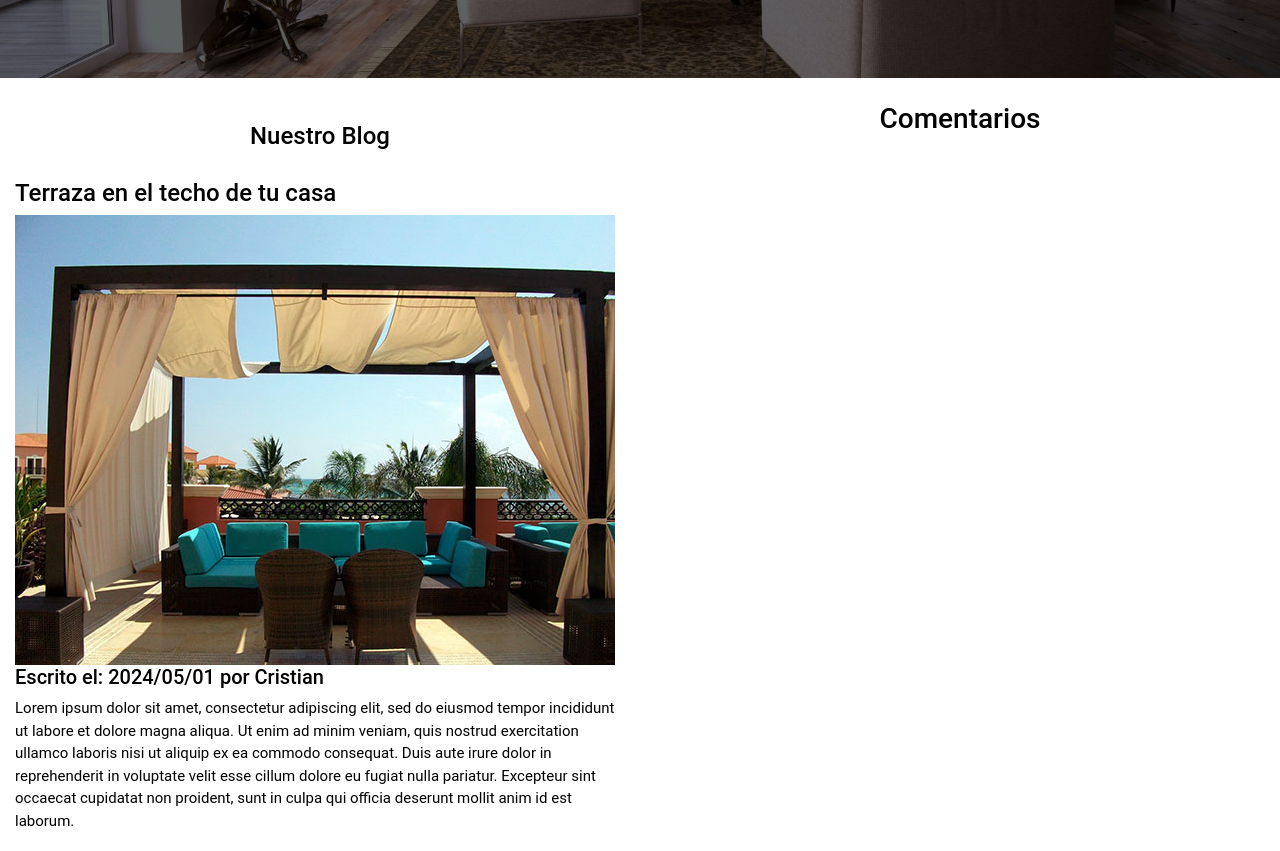
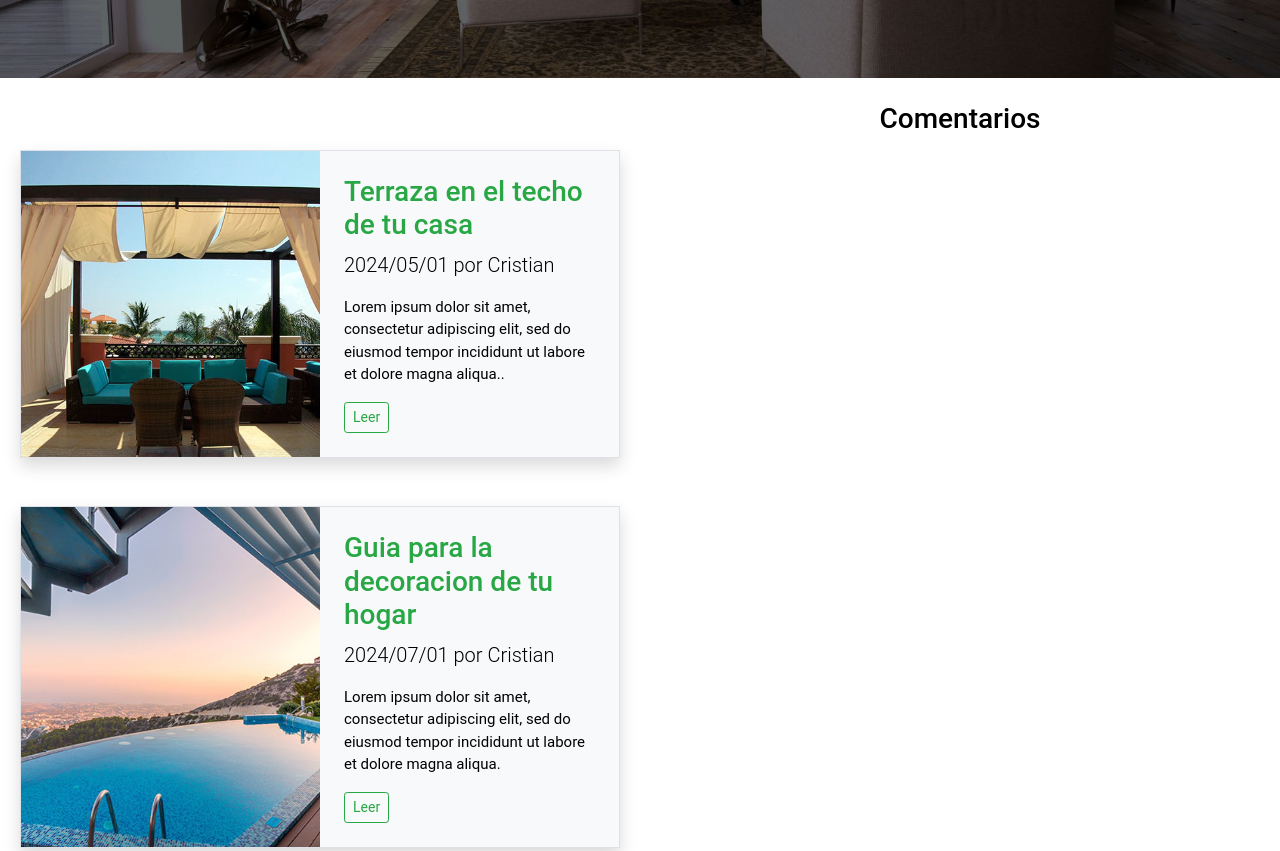
Before and after one commit to rosalescristian/TP-Laboratorio3-RosalesCristian-2024, a plain HTML site: page index.html in a window 1280 px wide. Shown: the part 2369-3220 px from the top of the page. Drawn offline with nearby package versions, Linux system fonts and the light colour scheme.

Commit message:
Fixed blog section and dinamic load of posts

```diff
--- a/index.html
+++ b/index.html
@@ -42,21 +42,19 @@
 
     <section class="d-flex flex-wrap">
         <div class="blog col-md-6 py-4">
-            <h3 id="blog" class="text-center">Nuestro Blog</h3>
-            <div class="blog-tarjetas d-flex justify-content-around">
-                <!-- Tarjetas del Blog se inyectan desde JS -->
-            </div>
+            <!-- El contenido del blog se generará dinámicamente desde scripts.js -->
         </div>
         <div class="comentarios col-md-6 py-4">
+            <!-- Las tarjetas de comentarios se pueden generar dinámicamente desde scripts.js -->
             <h3 id="comentarios" class="text-center">Comentarios</h3>
             <div class="comentarios-tarjetas d-flex justify-content-around">
-                <!-- Tarjetas de Comentarios se inyectan desde JS -->
+                <!-- Aquí se inyectarán las tarjetas de comentarios -->
             </div>
         </div>
     </section>
 
     <footer id="footer" class="bg-dark text-white d-flex justify-content-between align-items-center py-3">
-        <!-- El nav bar y copyright se inyectan desde JS -->
+        <!-- El navbar y copyright se inyectan desde JS -->
     </footer>
 </body>
 
--- a/scripts/scripts.js
+++ b/scripts/scripts.js
@@ -88,14 +88,18 @@ function createPropertyCard(imageSrc, imageAlt, title, description, price, wc, p
 
 function createBlogPost(imageSrc, title, date, author, description) {
     return `
-        <article class="blog-post">
-            <div class="blog-texto">
-                <h4>${title}</h4>
-                <img src="./images/${imageSrc}" alt="${title}">
-                <h5>Escrito el: <span>${date}</span> por <span>${author}</span></h5>
-                <p>${description}</p>
+        <div class="container">
+            <div class="row my-5 border bg-light shadow">
+                <div class="col-md-6 bg-img" style="background-image: url(./images/${imageSrc})">
+                </div>
+                <div class="col-md-6 align-self-center p-4 ">
+                    <h3 class="text-success">${title}</h3>
+                    <p class="lead">${date} por <span>${author}</span></p>
+                    <p>${description}</p>
+                    <a href="#" class="btn btn-outline-success btn-sm">Leer</a>
+                </div>
             </div>
-        </article>
+        </div>
     `;
 }
 
@@ -113,7 +117,14 @@ function loadContent() {
         ${createPropertyCard('anuncio3.jpg', 'Casa con Pileta', 'Casa Con Pileta', 'Lorem ipsum dolor sit amet consectetur adipisicing elit. Quod, ex minus? Tempora sit animi et maiores, cupiditate unde voluptas voluptates fuga nisi reiciendis nemo perferendis deserunt quidem suscipit asperiores voluptatibus!','U$S 250.000', 3, 3, 4)}
     `;
 
-    document.querySelector('.blog-tarjetas').innerHTML = `
-        ${createBlogPost('blog1.jpg', 'Terraza en el techo de tu casa', '2024/05/01', 'Cristian', 'Lorem ipsum dolor sit amet, consectetur adipiscing elit, sed do eiusmod tempor incididunt ut labore et dolore magna aliqua. Ut enim ad minim veniam, quis nostrud exercitation ullamco laboris nisi ut aliquip ex ea commodo consequat. Duis aute irure dolor in reprehenderit in voluptate velit esse cillum dolore eu fugiat nulla pariatur. Excepteur sint occaecat cupidatat non proident, sunt in culpa qui officia deserunt mollit anim id est laborum.')}
+    const blogSection = document.querySelector('.blog');
+    blogSection.innerHTML = `
+        ${createBlogPost('blog1.jpg', 'Terraza en el techo de tu casa', '2024/05/01', 'Cristian', 'Lorem ipsum dolor sit amet, consectetur adipiscing elit, sed do eiusmod tempor incididunt ut labore et dolore magna aliqua..')}
+        ${createBlogPost('blog2.jpg', 'Guia para la decoracion de tu hogar', '2024/07/01', 'Cristian', 'Lorem ipsum dolor sit amet, consectetur adipiscing elit, sed do eiusmod tempor incididunt ut labore et dolore magna aliqua.')}
+    `;
+
+    const comentariosSection = document.querySelector('.comentarios-tarjetas');
+    comentariosSection.innerHTML = `
+        <!-- Aquí puedes generar dinámicamente tus tarjetas de comentarios si lo deseas -->
     `;
 }
--- a/styles/styles.css
+++ b/styles/styles.css
@@ -204,13 +204,51 @@ section.contacto {
 /* Sección Blog */
 .blog {
     width: 50%;
+    padding: 20px;
 }
 
-#blog {
-    font-size: 24px;
-    text-align: center;
+.comentarios {
+    width: 50%;
     padding: 20px;
 }
+
+/* .blog-tarjetas,
+.comentarios-tarjetas {
+    display: flex;
+    flex-direction: column;
+}
+
+.blog-tarjetas article,
+.comentarios-tarjetas article {
+    display: flex;
+    align-items: flex-start;
+    margin-bottom: 20px;
+}
+
+.blog-tarjetas article img,
+.comentarios-tarjetas article img {
+    width: auto;
+    height: 100%;
+    flex: 1;
+    object-fit: cover;
+    margin-right: 20px;
+}
+
+.blog-tarjetas article .contenido,
+.comentarios-tarjetas article .contenido {
+    flex: 2;
+    padding: 20px;
+} */
+.bg-img {
+    background-size: cover;
+    background-position: center center;
+    opacity:1;
+    min-height:300px;
+  }
+
+  .shadow {
+  box-shadow: 0 10px 40px 0 rgba(62, 57, 107, 0.07), 0 2px 9px 0 rgba(62, 57, 107, 0.06);
+  }
 
 /* Footer */
 footer {
```
